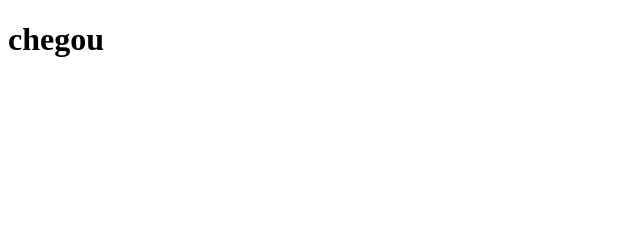
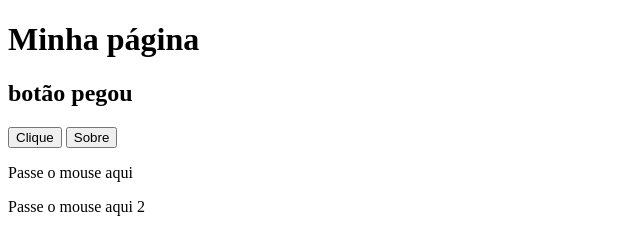
Before and after one commit to jorgelucasalima/aulajs, a plain HTML site: page index.html in a window 1280 px wide. Shown: the whole page, without its empty margins (0-640 px from the left). Drawn offline with Linux system fonts and the light colour scheme.

Commit message:
funções js

```diff
--- a/index.html
+++ b/index.html
@@ -8,6 +8,11 @@
     <title>Introdução Js</title>
 </head>
 <body>
-    <h1>chegou</h1>
+    <h1>Minha página</h1>
+    <h2 id="pegou">botão pegou</h2>
+    <button type="button" onclick="botao()">Clique</button>
+    <button type="button" onclick="redirecionar()">Sobre</button>
+    <p id="mouse" onmouseover="redirect(this)" onmouseout="voltar(this)">Passe o mouse aqui</p>
+    <p id="mouse1" onmouseover="redirect()" onmouseout="voltar()">Passe o mouse aqui 2</p>
 </body>
 </html>
--- a/js/main.js
+++ b/js/main.js
@@ -1,6 +1,111 @@
+
+
+
+
+
+
+
+function botao() {
+    document.getElementById("pegou").innerHTML = "Obrigado pelo clique"
+
+    //alert("botão de fresco")
+}
+
+
+function redirecionar() {
+    //window.open("https://google.com") //abre em outra aba
+    window.location.href = "https://google.com" //abre na mesma aba
+
+}
+
+function redirect(elemento) {
+    //document.getElementById("mouse").innerHTML = "MOUSE TROCADO."
+    elemento.innerHTML = "MOUSE TROCADO..."
+}
+
+function voltar(elemento) {
+    //document.getElementById("mouse").innerHTML = "Passe o mouse aqui"
+    elemento.innerHTML = "Passe o mouse aqui ..."
+}
+
+
+
+/*
+
+function soma(numero1, numero2) {
+    return numero1 + numero2
+}
+
+
+function validaIdade(idade) {
+    var validar
+    if (idade >= 18) {
+        validar = true
+    } else {
+        validar = false
+    }
+    return validar
+
+}
+
+var idade = prompt("qual tua idade: ")
+console.log(validaIdade(idade))
+
+*/
+
+
+
+
+
+
+
+
+/*
+var contador = 0
+var tempo = new Date()
+for (let contador = 0; contador <= 5; contador++) {
+    console.log(contador)
+    console.log(tempo.getMonth() + 1)
+}
+
+*/
+
+/*
+var contador = 0
+while (contador <= 5) {
+    console.log(contador)
+    contador++
+}
+
+*/
+
+
+
+
+
+/*
+var idade = prompt("Qual sua idade boe ? ")
+
+if (idade < 18) {
+    alert("Você é de menor")
+} else {
+    var local = prompt('Tu mora onde ?')
+        if (local = "recife") {
+            alert('tu é gay')
+        } else {
+            alert('vai tomar no cu')
+        }
+}
+*/
+
+
+
+/*
 var nome = "Jorge"
 let idade = 34
 
 var listaNomes = ["lucas", "mano", "ayra"]
+var fruta = {nome: "Banana", cor: "amarela"}
 
-alert(`${listaNomes}`)
+alert(`${listaNomes[0]}` + " e a fruta que você gosta é " + fruta.nome)
+*/
```
